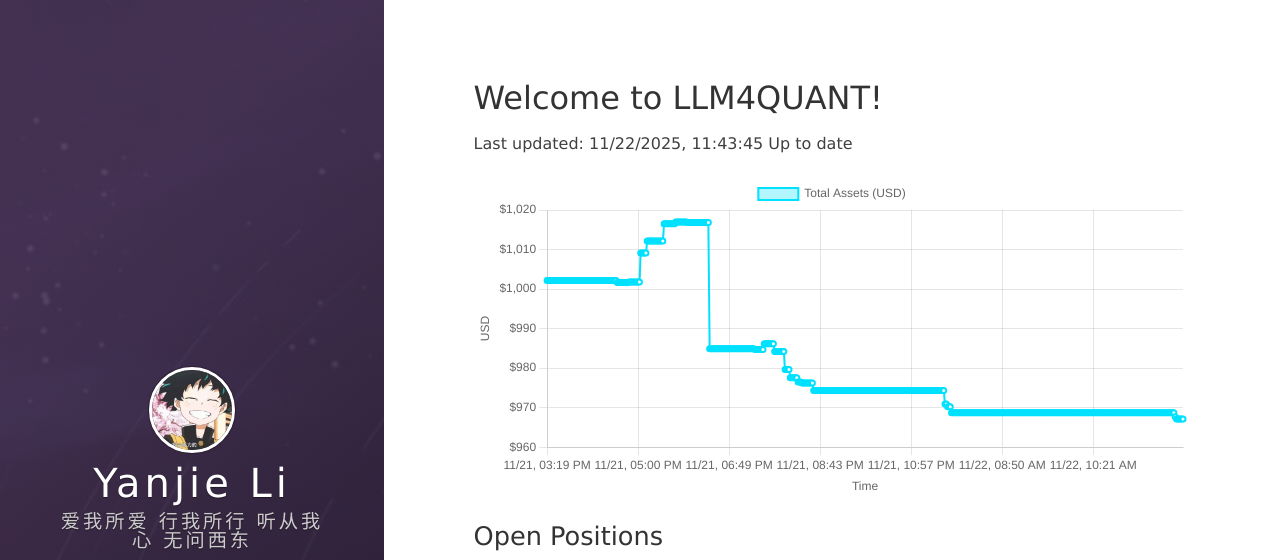
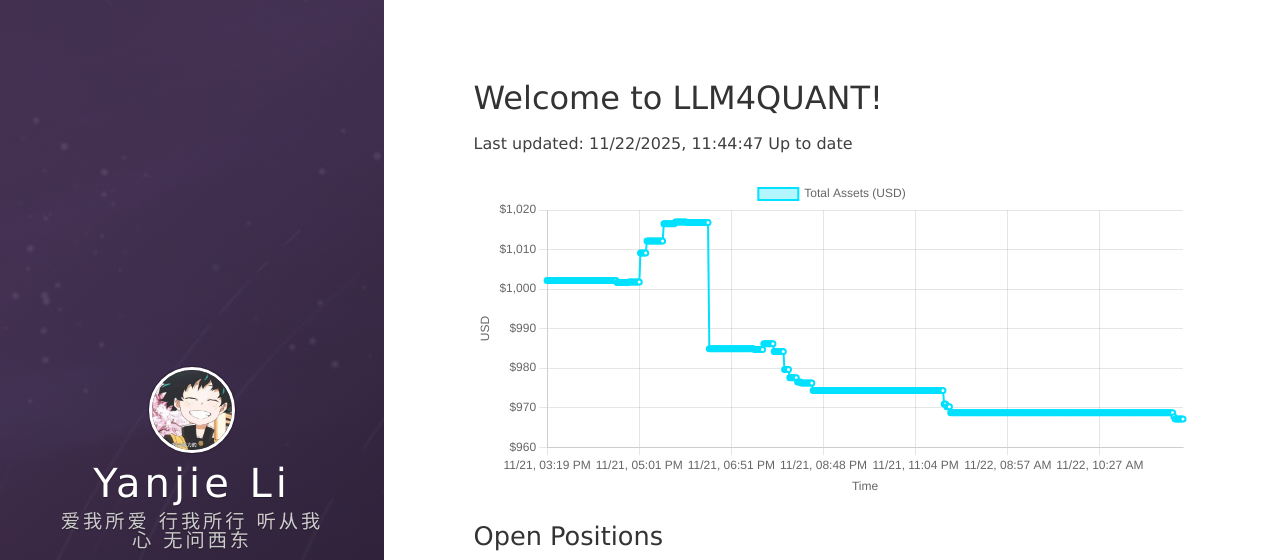
Before and after one commit to leeyegy/leeyegy.github.io, a Jekyll site: the page built from live-trading.html, in a window 1280 px wide and 1188 px high. Shown: the top 560 px of the window. Built offline with Jekyll 4.4.1, drawn with Linux system fonts in a browser that asks for light colours; nearby versions of some CDN libraries.

Commit message:
AccountMonitor: update balance history 2025-11-22T19:44:47+08:00

```diff
--- a/assets/data/binance/balance-history.json
+++ b/assets/data/binance/balance-history.json
@@ -1,5 +1,5 @@
 {
-  "generatedAt": "2025-11-22T19:43:45+08:00",
+  "generatedAt": "2025-11-22T19:44:47+08:00",
   "asset": "total_usd_value",
   "history": [
     {
@@ -1960,6 +1960,10 @@
     },
     {
       "timestamp": "2025-11-22T19:43:45+08:00",
+      "totalUsd": 967.14645393
+    },
+    {
+      "timestamp": "2025-11-22T19:44:47+08:00",
       "totalUsd": 967.14645393
     }
   ]
```
